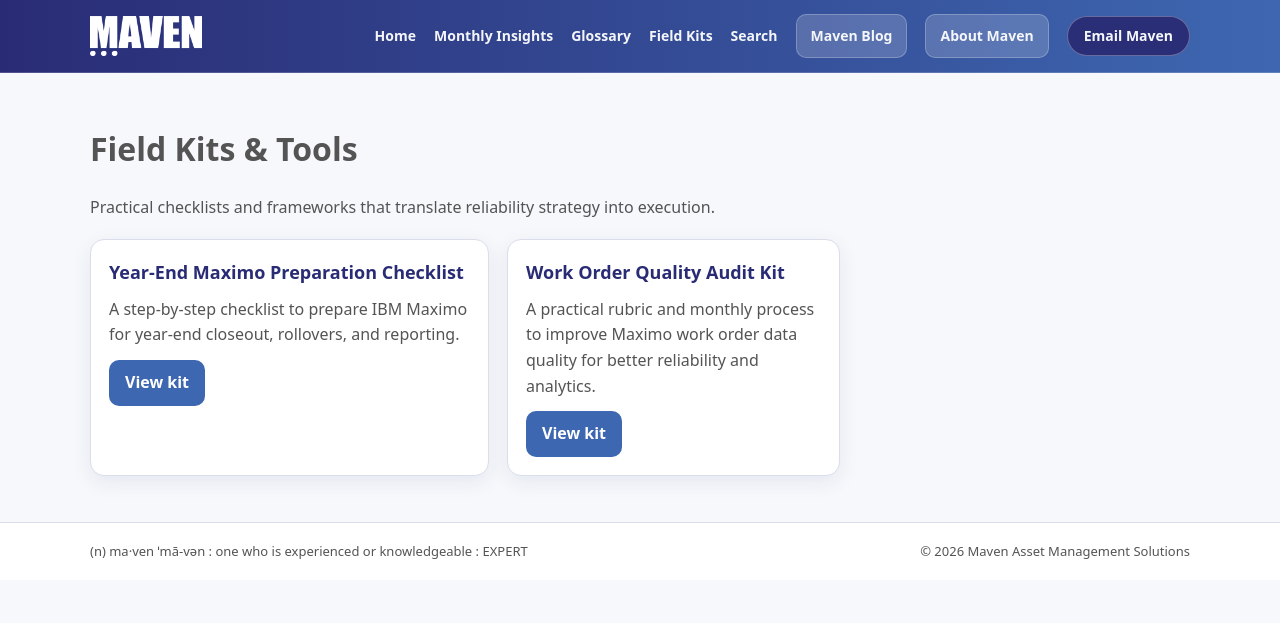
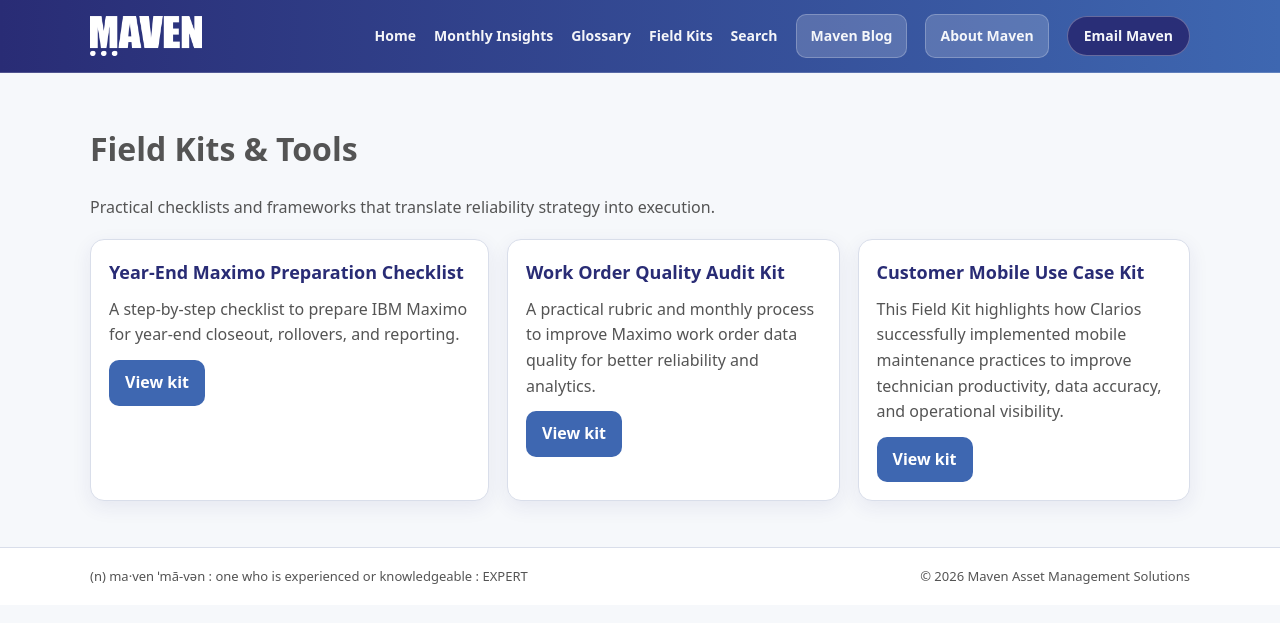
Before and after one commit to Maven-Asset-Management-Insights/content, a Jekyll site: the page built from field-kits.md, in a window 1280 px wide. Shown: the top 623 px of the page. Built offline with Jekyll 4.4.1, drawn with Linux system fonts in a browser that asks for light colours.

Commit message:
Update field-kits.md

```diff
--- a/field-kits.md
+++ b/field-kits.md
@@ -22,4 +22,10 @@ Practical checklists and frameworks that translate reliability strategy into exe
     <a class="button" href="{{ "/field-kits/work-order-quality-audit/" | relative_url }}">View kit</a>
   </section>
 
+ <section class="card">
+    <h2>Customer Mobile Use Case Kit</h2>
+    <p>This Field Kit highlights how Clarios successfully implemented mobile maintenance practices to improve technician productivity, data accuracy, and operational visibility.
+</p>
+    <a class="button" href="{{ "/field-kits/work-order-quality-audit/" | relative_url }}">View kit</a>
+  </section>
 </div>
```
